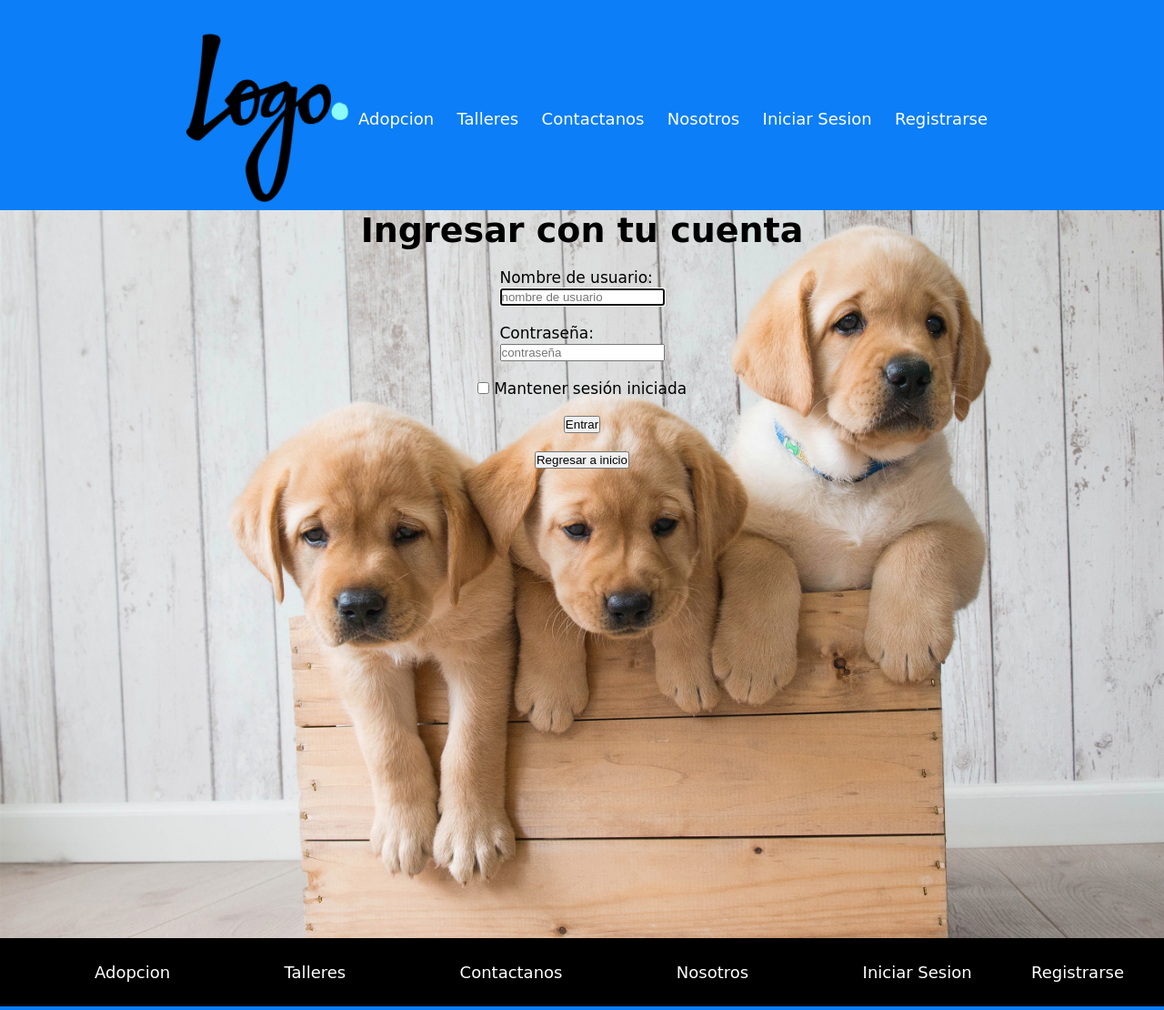
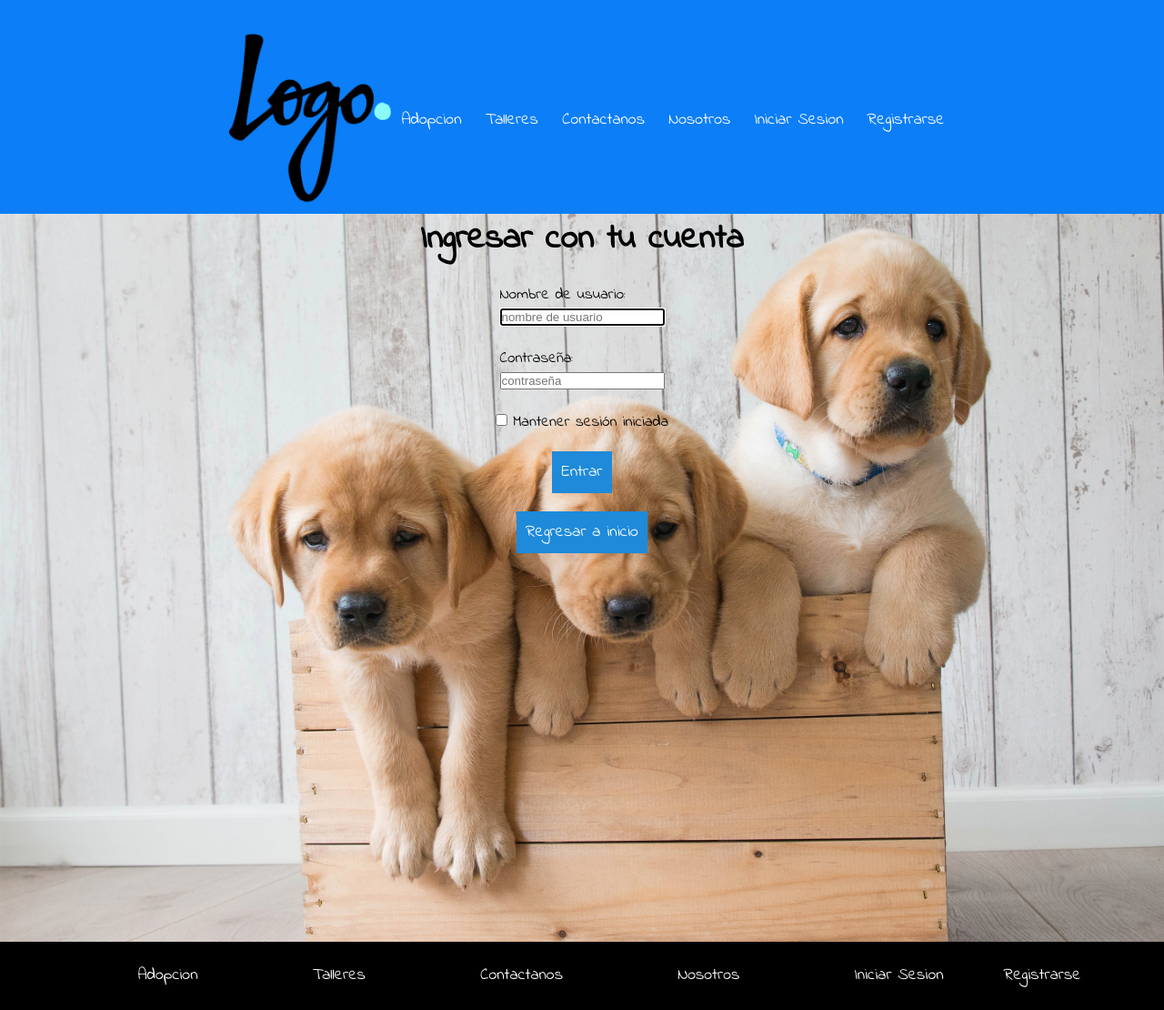
Before and after one commit to rodrimozocubaz1/ProyectoFinal, a PHP site: page /paginas/login.php in a window 1280 px wide. Shown: the whole page at 91% size. Run offline with PHP 8.4, Linux system fonts and the light colour scheme.

Commit message:
Ultimos cambios en registro

```diff
--- a/estilos/estilos_login.css
+++ b/estilos/estilos_login.css
@@ -25,3 +25,11 @@ body{
 .ultimo{
     margin-bottom:30px;
 }
+button{
+    background-color:#1E8AD9;
+    border: 0;
+    padding: 10px;
+    font-size: 1.8rem;
+    font-family: 'Indie Flower', cursive;
+    color:white;
+}
--- a/paginas/login.php
+++ b/paginas/login.php
@@ -15,6 +15,7 @@ if(isset($_SESSION["id"])){
     <meta name="viewport" content="width=device-width, initial-scale=1.0">
     <meta http-equiv="X-UA-Compatible" content="ie=edge">
     <title>Inicio de Sesión</title>
+    <link href="https://fonts.googleapis.com/css?family=Indie+Flower&display=swap" rel="stylesheet">
     <link rel="stylesheet" href="../estilos/estilonosotros.css">
     <link rel="stylesheet" href="../estilos/estilos_login.css">
 </head>
@@ -27,7 +28,7 @@ if(isset($_SESSION["id"])){
 <?php } if($_GET["m"]=="u"){ ?>
 <p style="color:red">El nombre de usuario es incorrecto</p>
 <?php }} ?>
-    <form action="" method="post">
+    <form action="../Funciones/procesar_login.php" method="post">
     <div class="conten">
         <div class="Formulario">
         <h2>Ingresar con tu cuenta</h2>
```
